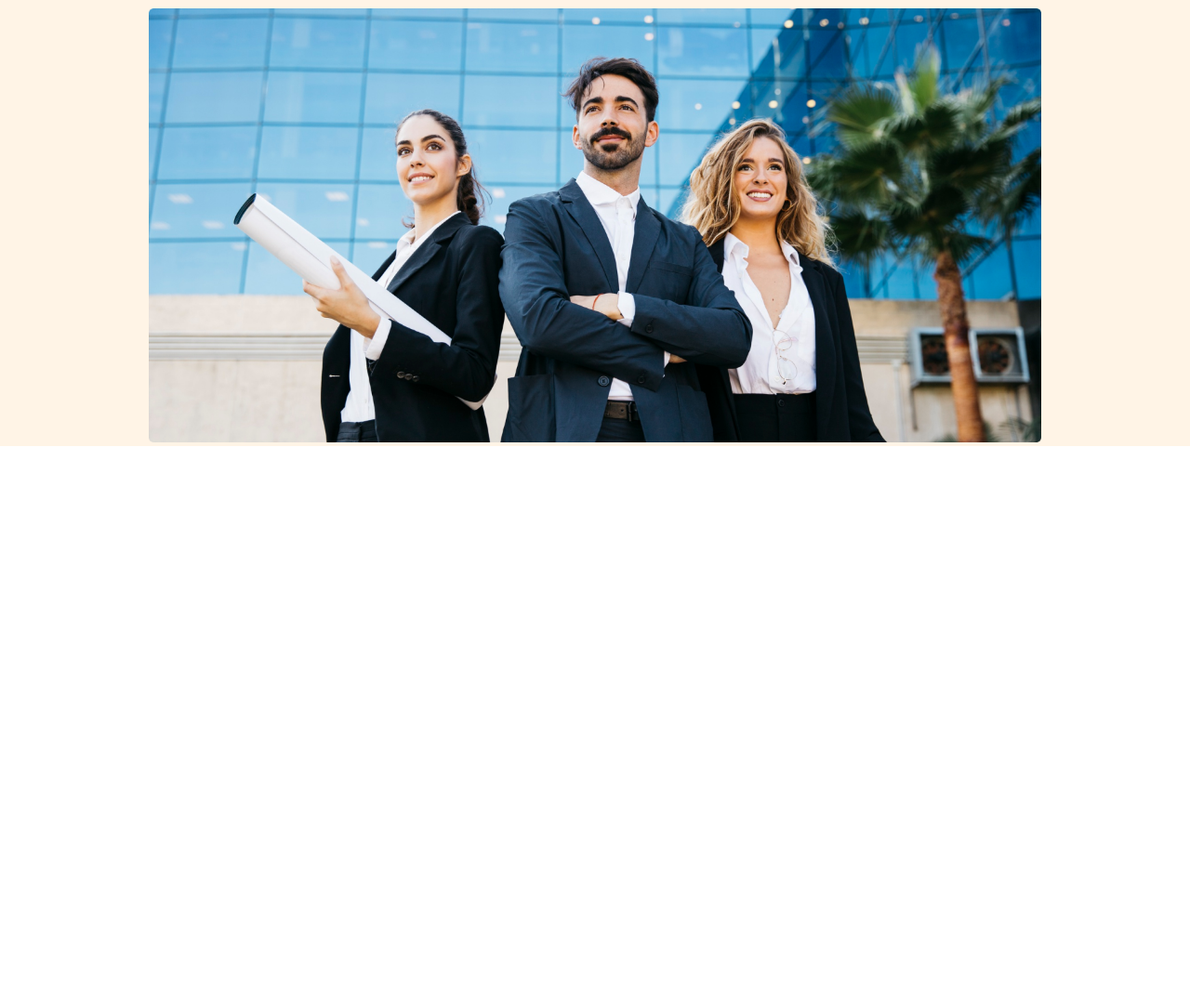
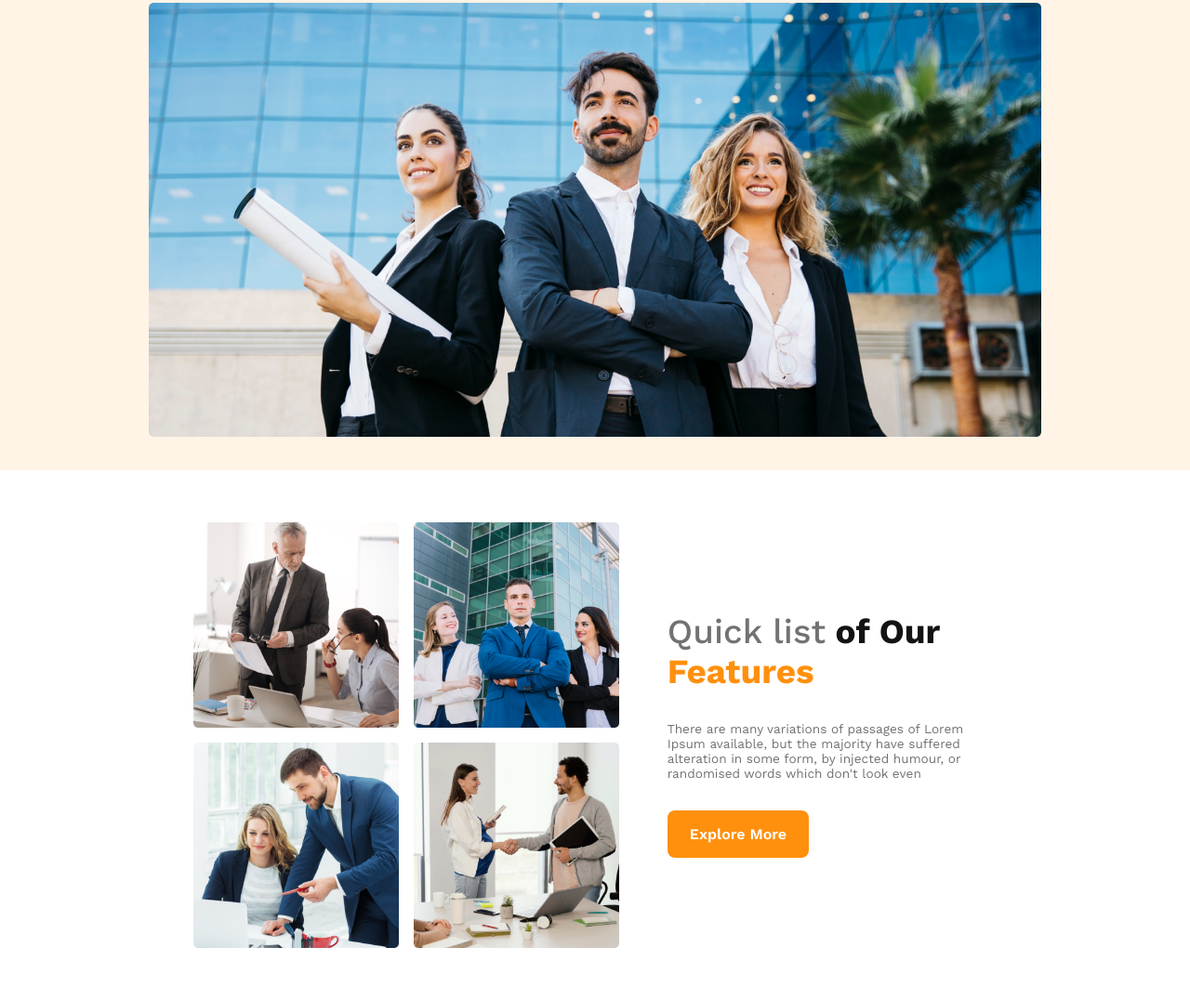
Before and after one commit to EligibleDev/g3_architect, a plain HTML site: page index.html in a window 1280 px wide. Shown: the part 479-1555 px from the top of the page at 93% size. Before the commit the page ends 959 px from the top, so only its background shows below. Drawn offline with nearby package versions, Linux system fonts and the light colour scheme.

Commit message:
intro section done

```diff
--- a/index.html
+++ b/index.html
@@ -47,6 +47,29 @@
                 <img src="./images/banner.png" alt="">
             </div>
         </div>
+
+        <section class="intro">
+            <div class="container d-f">
+                <div class="intro-left">
+                    <img src="./images/team1.png" alt="">
+                    <img src="./images/team2.png" alt="">
+                    <img src="./images/team3.png" alt="">
+                    <img src="./images/team4.png" alt="">
+                </div>
+
+                <div class="intro-right t-l">
+                    <h2 class="section-title t-l">
+                        <span class="intro-lite t-l">Quick list</span> of Our <span class="color">Features</span>
+                    </h2>
+
+                    <p class="paragraph t-l">
+                        There are many variations of passages of Lorem Ipsum available, but the majority have suffered alteration in some form, by injected humour, or randomised words which don't look even
+                    </p>
+
+                    <button class="default-button">Explore More</button>
+                </div>
+            </div>
+        </section>
     </main>
 </body>
 
--- a/style.css
+++ b/style.css
@@ -7,10 +7,6 @@
 
 .container {
     padding: 0px 10rem;
-}
-
-.d-g {
-    display: grid;
 }
 
 .d-f {
@@ -39,6 +35,11 @@ span.color {
     color: #FF900E;
 }
 
+.intro-lite{
+    font-weight: 500;
+    color: #727272;
+}
+
 .default-button {
     border-radius: 8px;
     background: #FF900E;
@@ -53,7 +54,6 @@ span.color {
 
 .section-title {
     color: #131313;
-    text-align: center;
     font-size: 2.3rem;
     font-style: normal;
     font-weight: 700;
@@ -62,7 +62,7 @@ span.color {
 
 .paragraph {
     color: #727272;
-    text-align: center;
+    /* text-align: center; */
     font-size: 0.85rem;
     font-style: normal;
     font-weight: 400;
@@ -70,7 +70,7 @@ span.color {
 
 .txt {
     color: #424242;
-    text-align: center;
+    /* text-align: center; */
     font-size: 0.9rem;
     font-style: normal;
     font-weight: 500;
@@ -84,11 +84,14 @@ span.color {
     line-height: normal;
 }
 
+section{
+    padding: 3.5rem 0rem;
+}
 /* default css end  */
 
 /* header css start  */
 header {
-    padding: 35px 0px;
+    padding: 2rem 0rem;
 }
 
 header ul.menu {
@@ -107,6 +110,10 @@ header li.menu-item {
 /* header css end */
 
 /* banner css start  */
+.banner-section{
+    padding-bottom: 2rem;
+}
+
 .banner-title {
     color: #131313;
     font-size: 3.1rem;
@@ -130,5 +137,30 @@ header li.menu-item {
 .banner-section img {
     width: 100%;
 }
+/* banner css end  */
 
-/* banner css end  */
+/* intro css start  */
+.intro > .container{
+    padding: 0rem 13rem;
+}
+
+.intro-left{
+    display: grid;
+    grid-template-columns: repeat(2, 1fr);
+    gap: 1rem;
+    width: 53%;
+}
+
+.intro-left img{
+    width: 100%;
+}
+
+.intro-right{
+    width: 41%;
+    text-align: left;
+}
+
+.intro-right > .paragraph{
+    padding: 2rem 0rem;
+}
+/* intro css end  */
```
